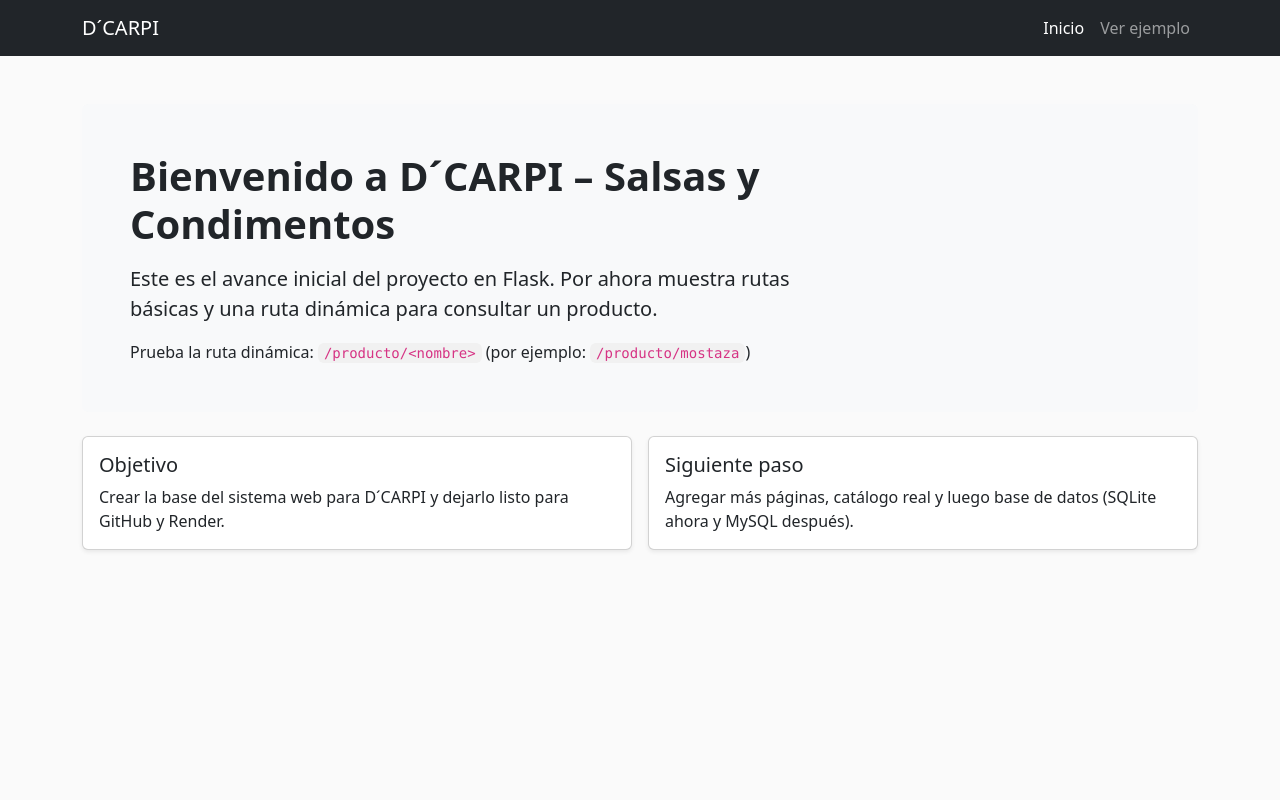
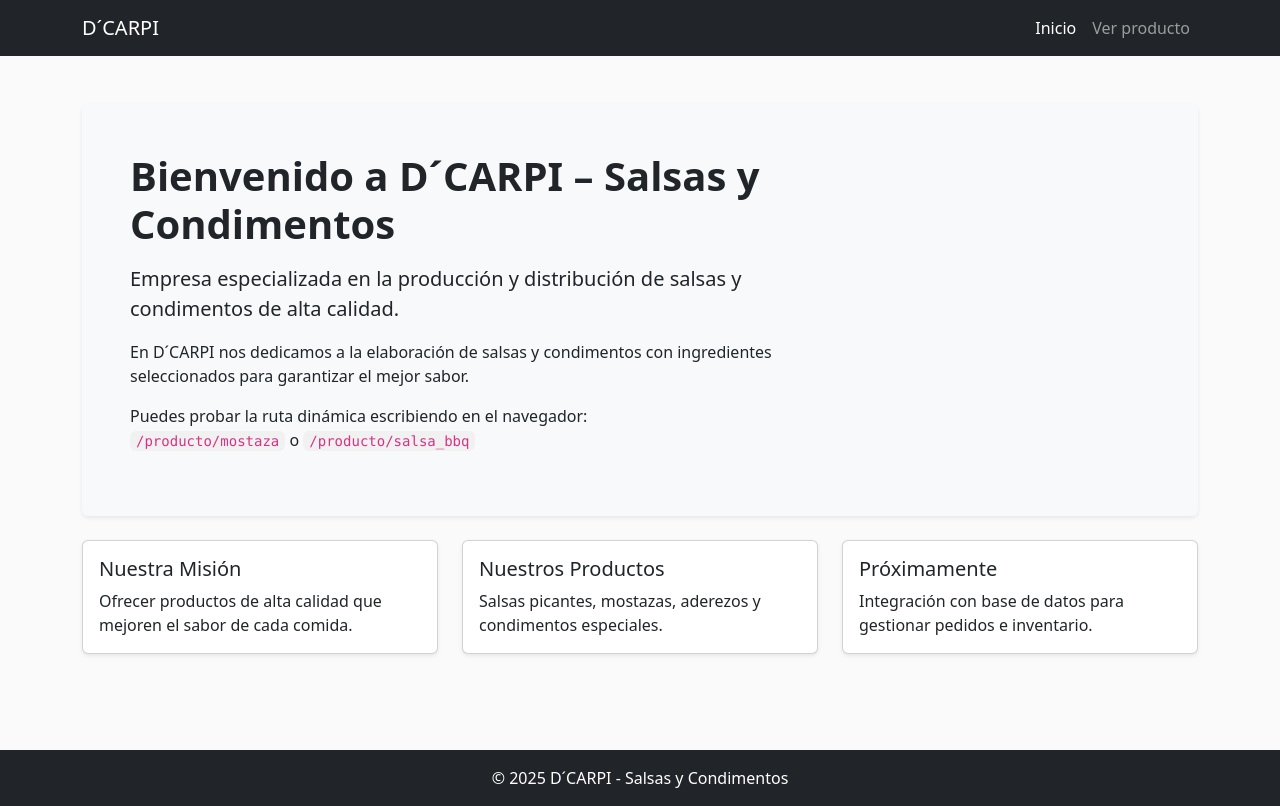
Before and after one commit to Arcano182/proyecto_dcarpi, a Flask app: page / in a window 1280 px wide. Before the commit the page ends 552 px from the top, so only its background shows below. Run offline with Flask 3, Linux system fonts and the light colour scheme.

Commit message:
Actualización: mensaje personalizado en index D´CARPI

```diff
--- a/app.py
+++ b/app.py
@@ -4,13 +4,15 @@ app = Flask(__name__)
 
 @app.route('/')
 def inicio():
-    # Página principal con el propósito del negocio (D´CARPI)
-    return render_template("index.html", empresa="D´CARPI", rubro="Salsas y Condimentos")
+    return render_template(
+        "index.html",
+        empresa="D´CARPI",
+        rubro="Salsas y Condimentos",
+        mensaje="Empresa especializada en la producción y distribución de salsas y condimentos de alta calidad."
+    )
 
-# Ruta dinámica adaptada al negocio
 @app.route('/producto/<nombre>')
 def producto(nombre):
-    # Mensaje coherente para el negocio
     return render_template("producto.html", nombre=nombre)
 
 if __name__ == '__main__':
--- a/templates/index.html
+++ b/templates/index.html
@@ -4,60 +4,109 @@
   <meta charset="utf-8">
   <meta name="viewport" content="width=device-width, initial-scale=1">
   <title>{{ empresa }} - Inicio</title>
-  <!-- Bootstrap CDN -->
+
+  <!-- Bootstrap -->
   <link href="https://cdn.jsdelivr.net/npm/bootstrap@5.3.3/dist/css/bootstrap.min.css" rel="stylesheet">
   <link rel="stylesheet" href="{{ url_for('static', filename='css/styles.css') }}">
 </head>
+
 <body>
+
+  <!-- Barra de navegación -->
   <nav class="navbar navbar-expand-lg navbar-dark bg-dark">
     <div class="container">
       <a class="navbar-brand" href="/">{{ empresa }}</a>
-      <button class="navbar-toggler" type="button" data-bs-toggle="collapse" data-bs-target="#nav">
+
+      <button class="navbar-toggler" type="button" data-bs-toggle="collapse" data-bs-target="#navbarNav">
         <span class="navbar-toggler-icon"></span>
       </button>
-      <div class="collapse navbar-collapse" id="nav">
+
+      <div class="collapse navbar-collapse" id="navbarNav">
         <ul class="navbar-nav ms-auto">
-          <li class="nav-item"><a class="nav-link active" href="/">Inicio</a></li>
-          <li class="nav-item"><a class="nav-link" href="/producto/aji">Ver ejemplo</a></li>
+          <li class="nav-item">
+            <a class="nav-link active" href="/">Inicio</a>
+          </li>
+          <li class="nav-item">
+            <a class="nav-link" href="/producto/aji">Ver producto</a>
+          </li>
         </ul>
       </div>
     </div>
   </nav>
 
+  <!-- Contenido principal -->
   <main class="container py-5">
-    <div class="p-4 p-md-5 mb-4 rounded bg-light">
+
+    <div class="p-4 p-md-5 mb-4 rounded bg-light shadow-sm">
       <div class="col-lg-8 px-0">
-        <h1 class="display-6 fw-bold">Bienvenido a {{ empresa }} – {{ rubro }}</h1>
+        <h1 class="display-6 fw-bold">
+          Bienvenido a {{ empresa }} – {{ rubro }}
+        </h1>
+
         <p class="lead my-3">
-          Este es el avance inicial del proyecto en Flask. Por ahora muestra rutas básicas y una ruta dinámica
-          para consultar un producto.
+          {{ mensaje }}
         </p>
-        <p class="mb-0">
-          Prueba la ruta dinámica: <code>/producto/&lt;nombre&gt;</code> (por ejemplo: <code>/producto/mostaza</code>)
+
+        <p>
+          En D´CARPI nos dedicamos a la elaboración de salsas y condimentos
+          con ingredientes seleccionados para garantizar el mejor sabor.
+        </p>
+
+        <p>
+          Puedes probar la ruta dinámica escribiendo en el navegador:
+          <br>
+          <code>/producto/mostaza</code> o <code>/producto/salsa_bbq</code>
         </p>
       </div>
     </div>
 
-    <div class="row g-3">
-      <div class="col-md-6">
-        <div class="card h-100 shadow-sm">
+    <!-- Sección informativa -->
+    <div class="row g-4">
+
+      <div class="col-md-4">
+        <div class="card shadow-sm h-100">
           <div class="card-body">
-            <h5 class="card-title">Objetivo</h5>
-            <p class="card-text">Crear la base del sistema web para D´CARPI y dejarlo listo para GitHub y Render.</p>
+            <h5 class="card-title">Nuestra Misión</h5>
+            <p class="card-text">
+              Ofrecer productos de alta calidad que mejoren el sabor de cada comida.
+            </p>
           </div>
         </div>
       </div>
-      <div class="col-md-6">
-        <div class="card h-100 shadow-sm">
+
+      <div class="col-md-4">
+        <div class="card shadow-sm h-100">
           <div class="card-body">
-            <h5 class="card-title">Siguiente paso</h5>
-            <p class="card-text">Agregar más páginas, catálogo real y luego base de datos (SQLite ahora y MySQL después).</p>
+            <h5 class="card-title">Nuestros Productos</h5>
+            <p class="card-text">
+              Salsas picantes, mostazas, aderezos y condimentos especiales.
+            </p>
           </div>
         </div>
       </div>
+
+      <div class="col-md-4">
+        <div class="card shadow-sm h-100">
+          <div class="card-body">
+            <h5 class="card-title">Próximamente</h5>
+            <p class="card-text">
+              Integración con base de datos para gestionar pedidos e inventario.
+            </p>
+          </div>
+        </div>
+      </div>
+
     </div>
+
   </main>
 
+  <!-- Footer -->
+  <footer class="bg-dark text-white text-center py-3 mt-5">
+    <p class="mb-0">© 2025 D´CARPI - Salsas y Condimentos</p>
+  </footer>
+
+  <!-- Bootstrap JS -->
   <script src="https://cdn.jsdelivr.net/npm/bootstrap@5.3.3/dist/js/bootstrap.bundle.min.js"></script>
+
 </body>
 </html>
```
